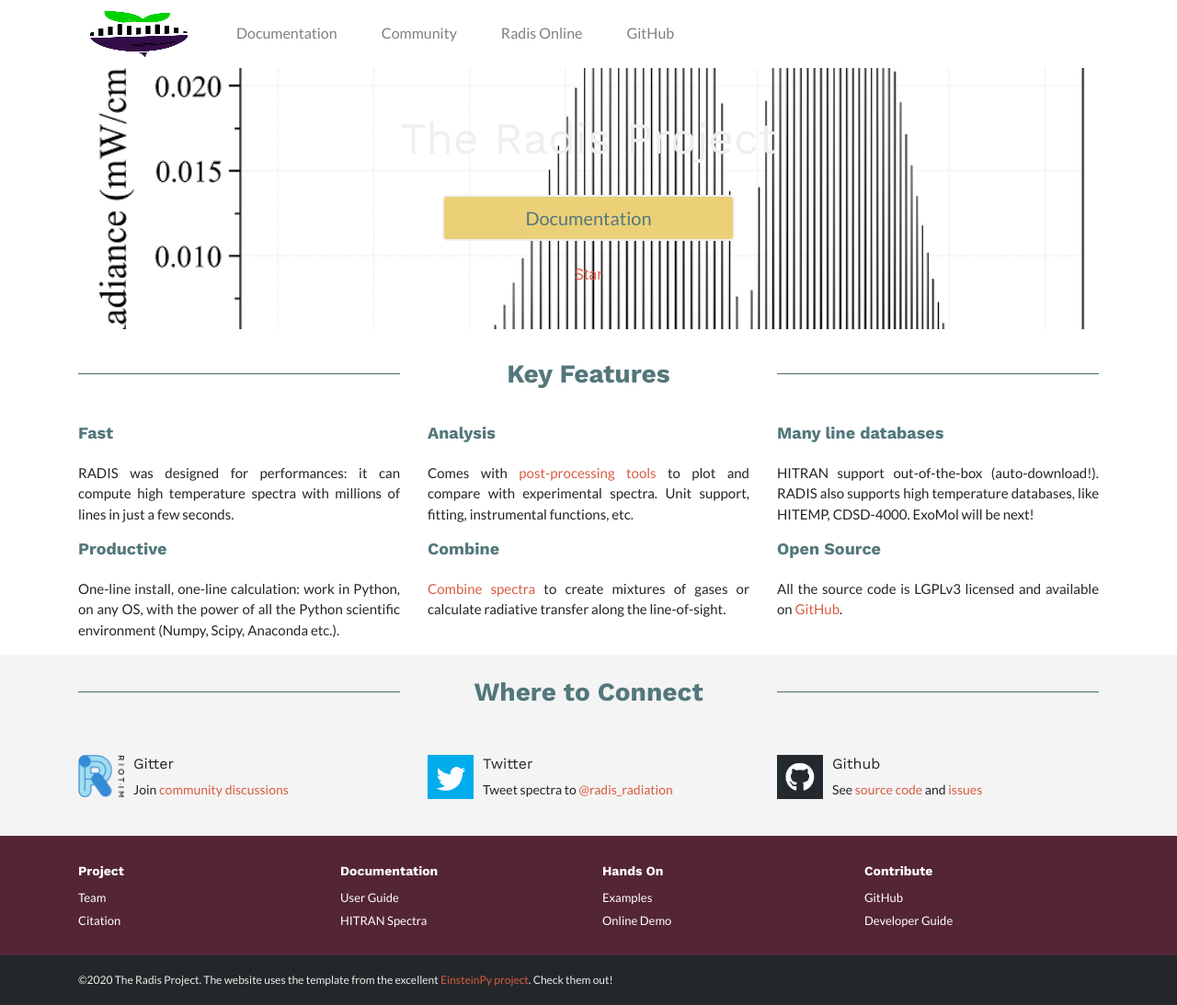
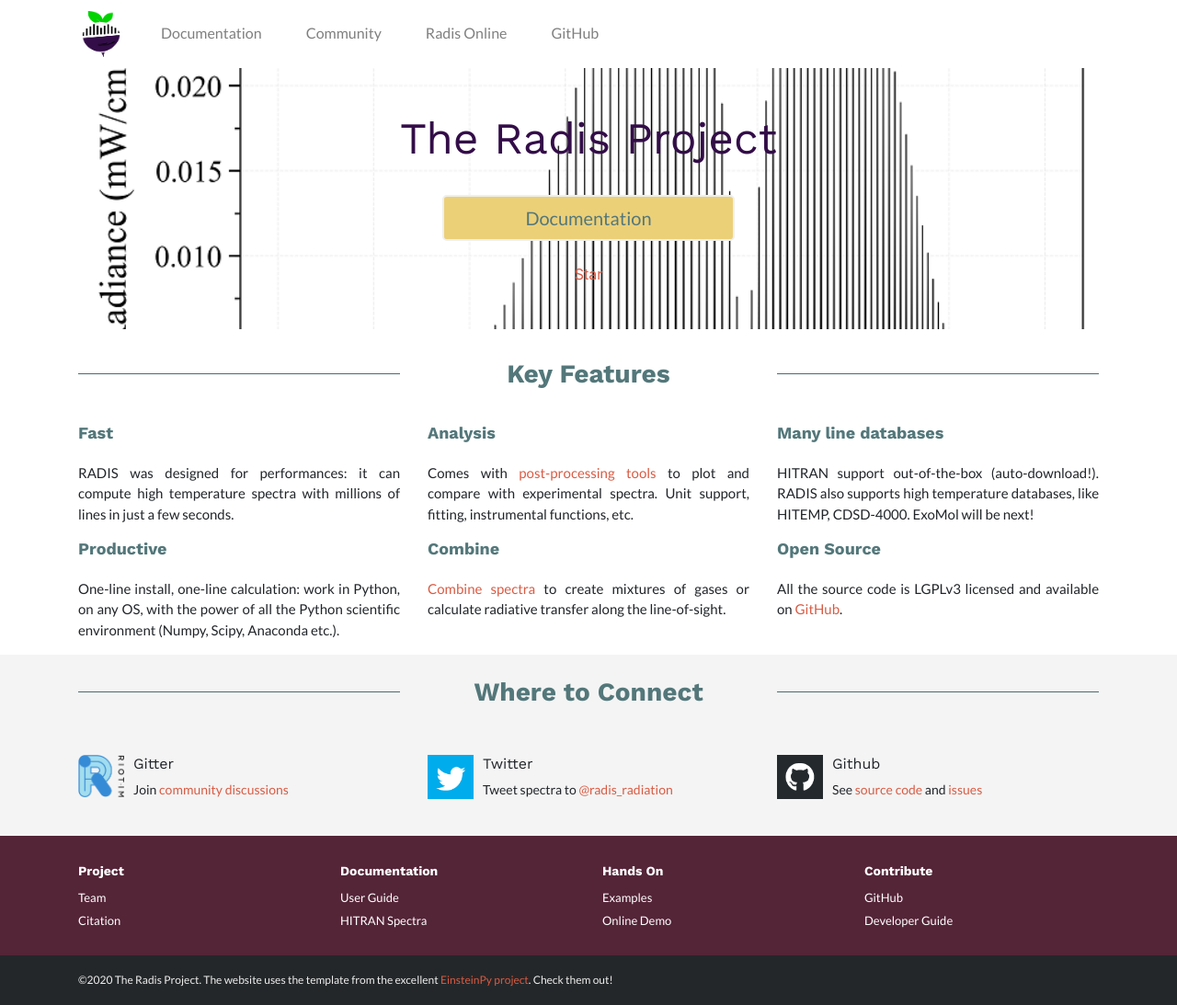
Before and after one commit to radis/radis.github.io, a Jekyll site: the page built from index.html, in a window 1280 px wide. Shown: the whole page at 92% size. Built offline with Jekyll 4.4.1, drawn with Linux system fonts in a browser that asks for light colours.

Commit message:
fix logo dimensions and header color

```diff
--- a/_includes/menu.html
+++ b/_includes/menu.html
@@ -3,7 +3,7 @@
   <nav class="navbar navbar-expand-lg navbar-light bg-light" id="main-menu">
 
     <a class="navbar-brand" href="/" id="logo">
-      <img src="/img/radis_ico.png" height="50" width="132" />
+      <img src="/img/radis_ico.png" height="50" width="50" />
     </a>
 
     <button class="navbar-toggler ml-auto hidden-sm-up float-xs-left" type="button" data-toggle="collapse" data-target="#navbarContent" aria-controls="navbarContent" aria-expanded="false" aria-label="Toggle navigation">
--- a/css/main.sass
+++ b/css/main.sass
@@ -33,7 +33,7 @@
       color: #ccc
 
 .hero-heading
-  color: #efefef
+  color: #330d48
   font-family: "Work Sans", sans-serif
   font-weight: 400
   font-size: 48px
```
